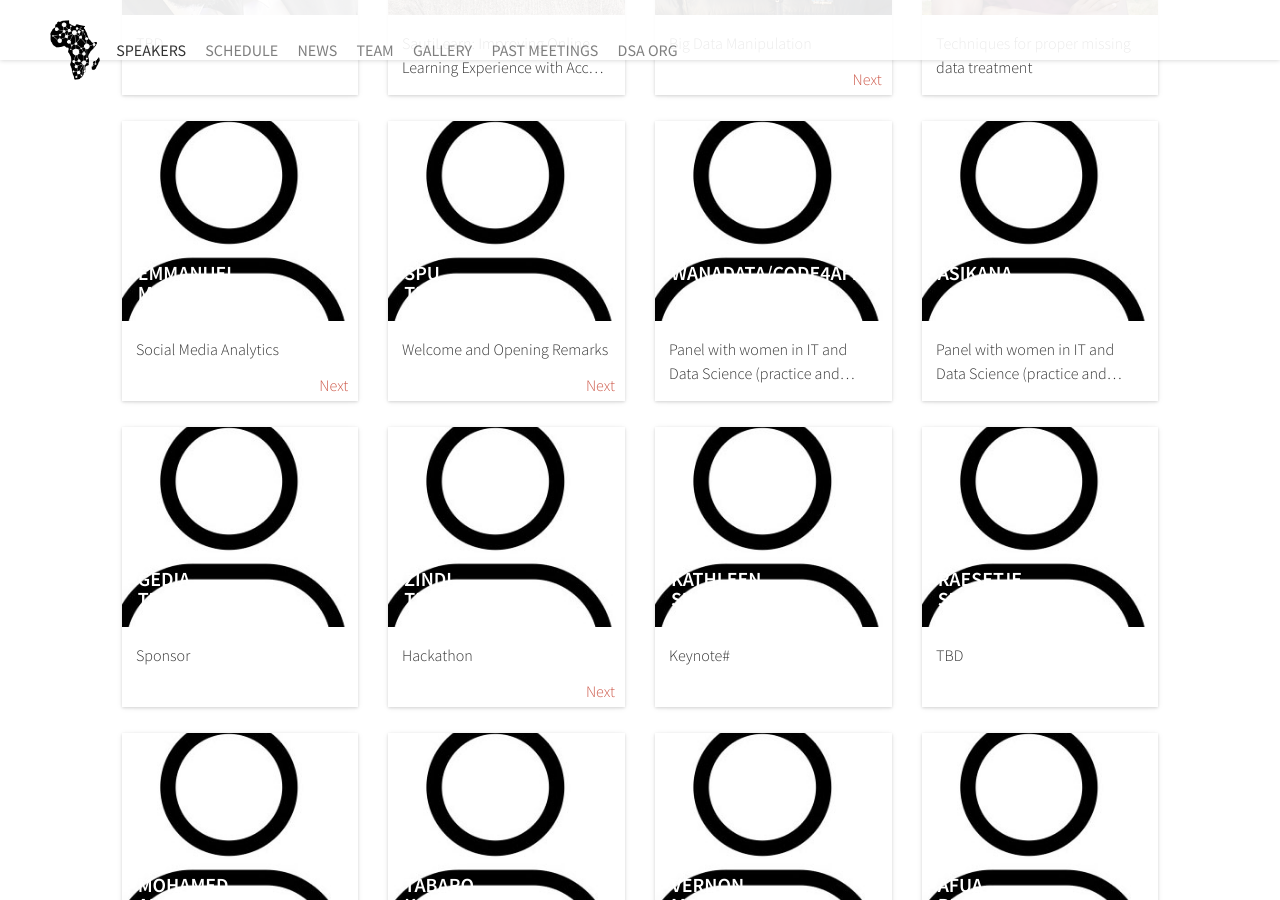
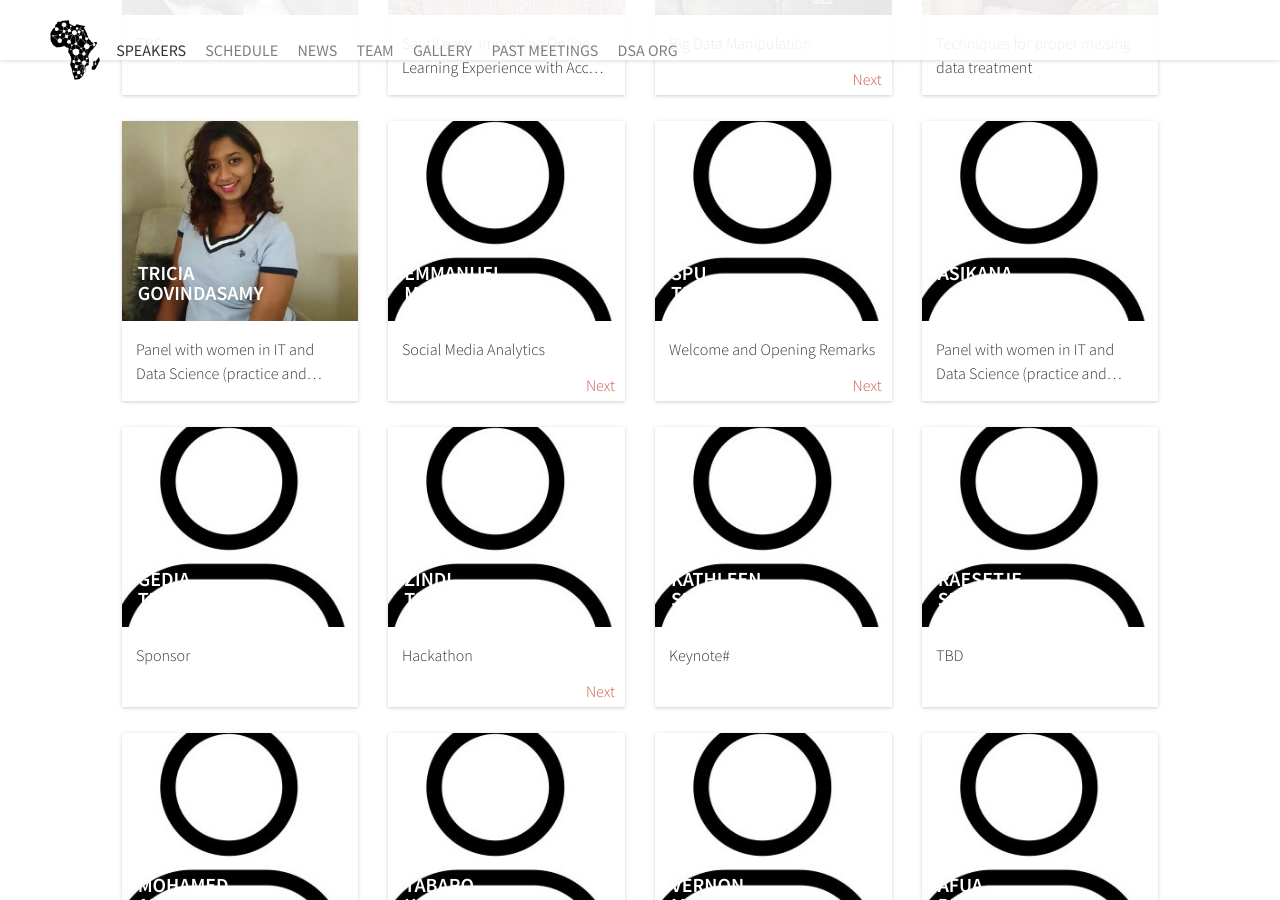
Before and after one commit to datsciafrica/dsa2021kimberley, a Jekyll site: the page built from speakers.html, in a window 1280 px wide and 900 px high, scrolled down 2478 px. Built offline with Jekyll 4.4.1, drawn with Linux system fonts in a browser that asks for light colours; nearby versions of some CDN libraries; some web fonts are replaced; comment, search, counter and statistics services are not loaded.

Commit message:
Added tricia to speakers

```diff
--- a/_data/speakers.yml
+++ b/_data/speakers.yml
@@ -575,6 +575,13 @@
   company: "TBD"
   thumbnailUrl: peterPopoola.png
 -
+  id: wanaData
+  name: "Tricia"
+  surname: "Govindasamy"
+  title: "TBC"
+  company: "WanaData/Code4Africa"
+  thumbnailUrl: tricia.png
+-
   id: emmanuel
   name: "Emmanuel"
   surname: "Mupuya"
@@ -590,13 +597,6 @@
   surname: "team"
   title: "TBC"
   company: "Sol Plaatje University (SPU)"
-  thumbnailUrl: person.jpg
--
-  id: wanaData
-  name: "WanaData/Code4Africa"
-  surname: ""
-  title: "TBC"
-  company: "WanaData/Code4Africa"
   thumbnailUrl: person.jpg
 -
   id: asikana
```
Also changed, not shown: img/people/melvin.png (added), img/people/nimy.png (added), img/people/tricia.png (added).
